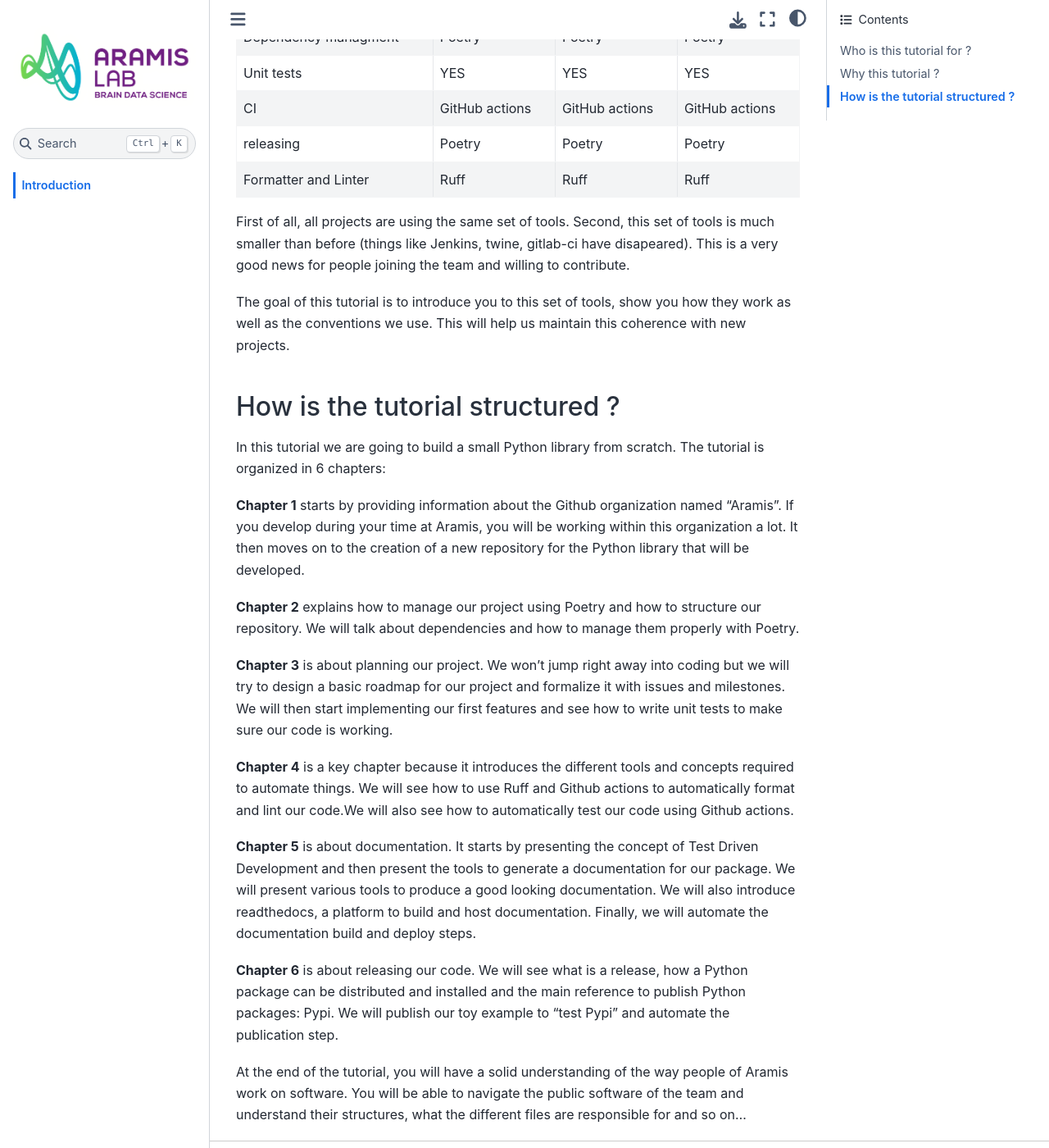
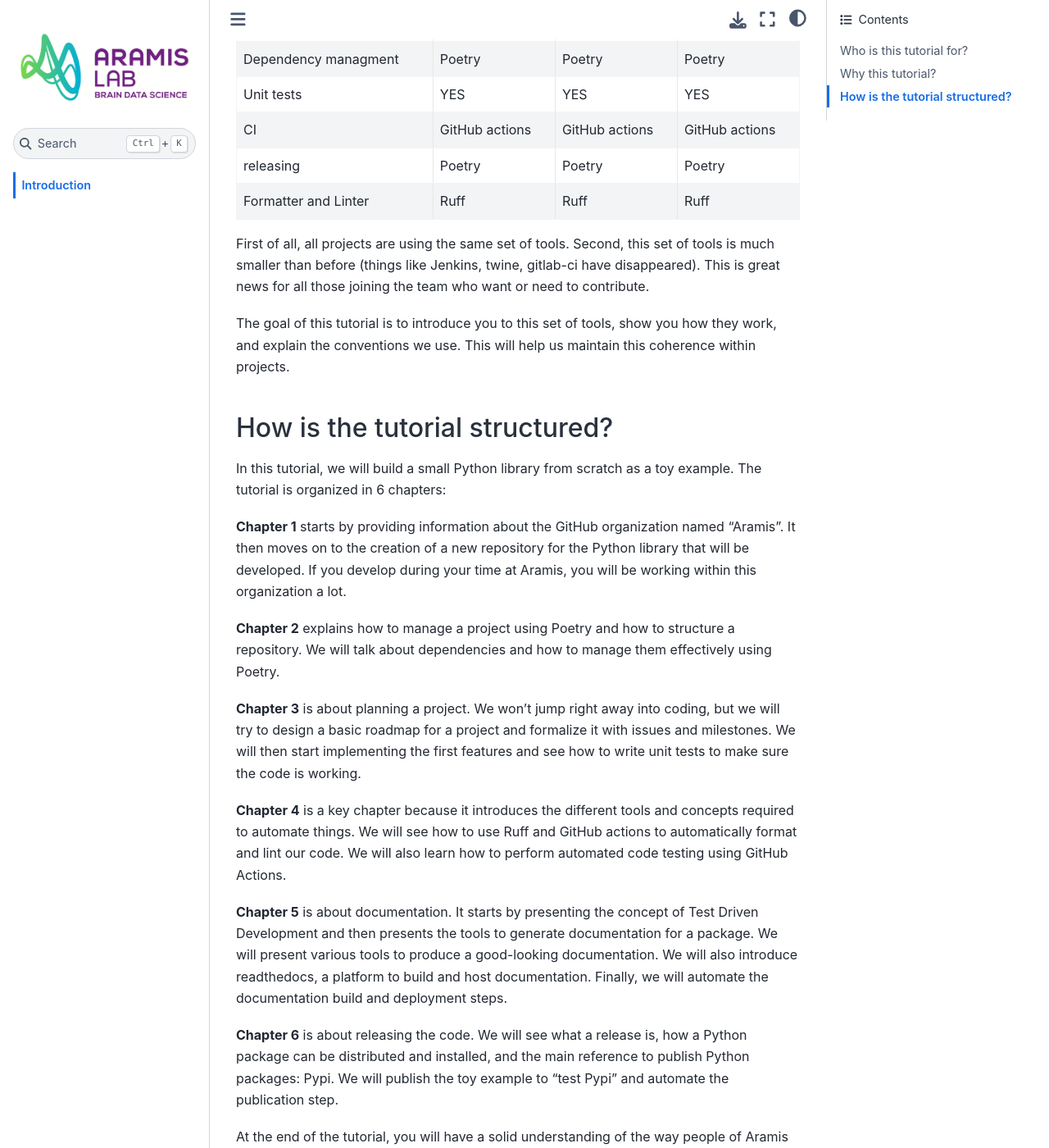
Before and after one commit to NicolasGensollen/formation-SED-2025, a Jupyter Book: the page built from Introduction.md, in a window 1280 px wide and 1400 px high, scrolled down 1430 px. Shown: the whole window at 82% size. Built offline with Jupyter Book 1.0.4 settings and Sphinx 7.4.7 and the Sphinx Book theme 1.1.4, drawn with Linux system fonts in a browser that asks for light colours; pages that are not in the unit, such as notebooks, are missing from menus; some of the changed text lies outside the part shown.

Commit message:
Update Introduction.md

```diff
--- a/Introduction.md
+++ b/Introduction.md
@@ -1,22 +1,22 @@
 # Introduction
 
-## Who is this tutorial for ?
+## Who is this tutorial for?
 
 The purpose of this tutorial is to show you the basics of how to develop software in Python.
 
-Although it is quite general, the target audience is recently recruited persons at the Aramis team. This means that this tutorial is opiniated on a lot of subjects because it conveys the software development process that we have put in place in the team. There are a lot of ways to do what is described in this guide and we do not proclaim our methods to be better, but we have organized our activities around tools and conventions that you need to learn and respect if you want to contribute during your time at Aramis.
+Although it is quite general, the target audience consists of recently recruited individuals at the Aramis team. This means that this tutorial is opinionated on a lot of subjects, as it conveys the software development process that we have implemented within the team. There are a lot of ways to do what is described in this guide, and we do not proclaim our methods to be better, but we have organized our activities around tools and conventions that you need to learn and respect if you want to contribute during your time at Aramis.
 
-Even though the tutorial don't require much to be followed, it is assumed that the reader posseses basic knowledge about:
+Even though the tutorial doesn't require much to be followed, it is assumed that the reader has a Mac computer and possesses basic knowledge about:
 
 - using the terminal
 - using git (at least the basic commands)
-- python (the code will be pretty basic but some basic knowledge is required)
+- Python (the code will be pretty basic, but some basic knowledge is required)
 
 If this is not your case, you will find more details and resources in the welcome guide. Make sure to read and practice those before coming back to this page.
 
-## Why this tutorial ?
+## Why this tutorial?
 
-When developing software in Python there are a lot of options to chose from. A few years ago, the main software projects of the team were using very different tools and conventions:
+When developing software in Python, there are a lot of options to choose from. A few years ago, the main software projects of the team were using very different tools and conventions:
 
 |     | Clinica | ClinicaDL | Leaspy |
 | -------- | ------- | ------- | ------- |
@@ -28,7 +28,7 @@
 | releasing | Poetry | Poetry | twine |
 | Formatter and Linter | Black | Black | None |
 
-To be able to contribute to different projects, engineers had to learn a lot of skills and technologies. In June 2025, this has been unified and things now look like this:
+To be able to contribute to different projects within the ARAMIS team, engineers had to learn many different skills and technologies. In June 2025, this has been unified, and things now look like this:
 
 |     | Clinica | ClinicaDL | Leaspy |
 | -------- | ------- | ------- | ------- |
@@ -40,24 +40,24 @@
 | releasing | Poetry | Poetry | Poetry |
 | Formatter and Linter | Ruff | Ruff | Ruff |
 
-First of all, all projects are using the same set of tools. Second, this set of tools is much smaller than before (things like Jenkins, twine, gitlab-ci have disapeared). This is a very good news for people joining the team and willing to contribute.
+First of all, all projects are using the same set of tools. Second, this set of tools is much smaller than before (things like Jenkins, twine, gitlab-ci have disappeared). This is great news for all those joining the team who want or need to contribute.
 
-The goal of this tutorial is to introduce you to this set of tools, show you how they work as well as the conventions we use. This will help us maintain this coherence with new projects.
+The goal of this tutorial is to introduce you to this set of tools, show you how they work, and explain the conventions we use. This will help us maintain this coherence within projects.
 
-## How is the tutorial structured ?
+## How is the tutorial structured?
 
-In this tutorial we are going to build a small Python library from scratch. The tutorial is organized in 6 chapters:
+In this tutorial, we will build a small Python library from scratch as a toy example. The tutorial is organized in 6 chapters:
 
-**Chapter 1** starts by providing information about the Github organization named "Aramis". If you develop during your time at Aramis, you will be working within this organization a lot. It then moves on to the creation of a new repository for the Python library that will be developed.
+**Chapter 1** starts by providing information about the GitHub organization named "Aramis". It then moves on to the creation of a new repository for the Python library that will be developed. If you develop during your time at Aramis, you will be working within this organization a lot.
 
-**Chapter 2** explains how to manage our project using Poetry and how to structure our repository. We will talk about dependencies and how to manage them properly with Poetry.
+**Chapter 2** explains how to manage a project using Poetry and how to structure a repository. We will talk about dependencies and how to manage them effectively using Poetry.
 
-**Chapter 3** is about planning our project. We won't jump right away into coding but we will try to design a basic roadmap for our project and formalize it with issues and milestones. We will then start implementing our first features and see how to write unit tests to make sure our code is working.
+**Chapter 3** is about planning a project. We won't jump right away into coding, but we will try to design a basic roadmap for a project and formalize it with issues and milestones. We will then start implementing the first features and see how to write unit tests to make sure the code is working.
 
-**Chapter 4** is a key chapter because it introduces the different tools and concepts required to automate things. We will see how to use Ruff and Github actions to automatically format and lint our code.We will also see how to automatically test our code using Github actions.
+**Chapter 4** is a key chapter because it introduces the different tools and concepts required to automate things. We will see how to use Ruff and GitHub actions to automatically format and lint our code. We will also learn how to perform automated code testing using GitHub Actions.
 
-**Chapter 5** is about documentation. It starts by presenting the concept of Test Driven Development and then present the tools to generate a documentation for our package. We will present various tools to produce a good looking documentation. We will also introduce readthedocs, a platform to build and host documentation. Finally, we will automate the documentation build and deploy steps.
+**Chapter 5** is about documentation. It starts by presenting the concept of Test Driven Development and then presents the tools to generate documentation for a package. We will present various tools to produce a good-looking documentation. We will also introduce readthedocs, a platform to build and host documentation. Finally, we will automate the documentation build and deployment steps.
 
-**Chapter 6** is about releasing our code. We will see what is a release, how a Python package can be distributed and installed and the main reference to publish Python packages: Pypi. We will publish our toy example to "test Pypi" and automate the publication step.
+**Chapter 6** is about releasing the code. We will see what a release is, how a Python package can be distributed and installed, and the main reference to publish Python packages: Pypi. We will publish the toy example to "test Pypi" and automate the publication step.
 
-At the end of the tutorial, you will have a solid understanding of the way people of Aramis work on software. You will be able to navigate the public software of the team and understand their structures, what the different files are responsible for and so on...
+At the end of the tutorial, you will have a solid understanding of the way people of Aramis work on software. You will be able to navigate the team's public software and understand its structure, the purpose of the different files, and so on.
```
